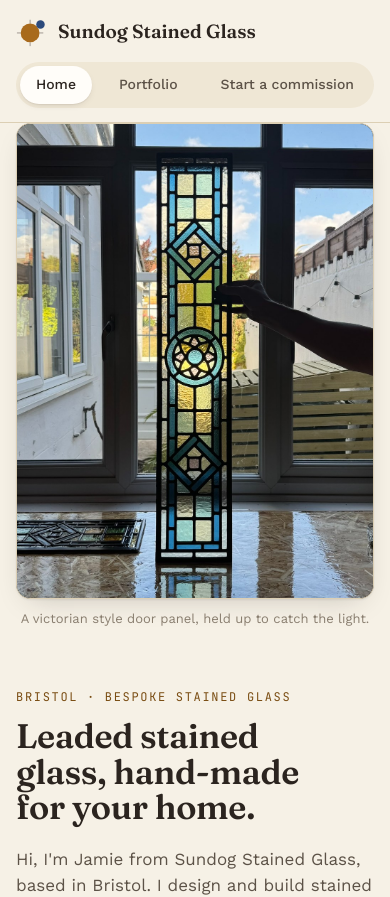
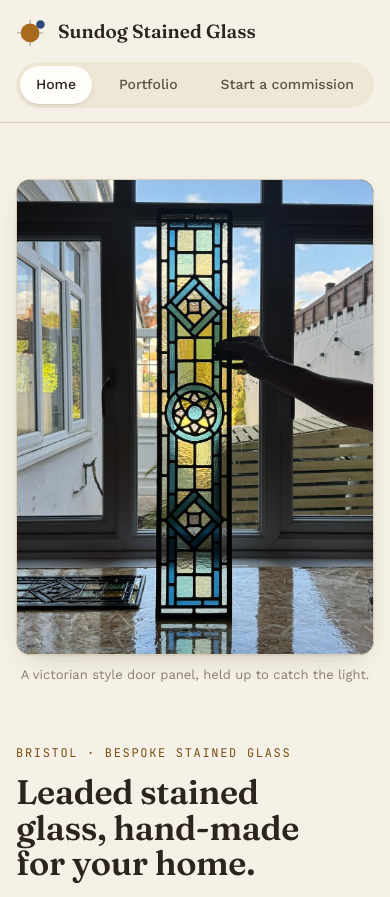
Before and after one commit to jamiewebb182-creator/Sundog, a Next.js app: page / in a window 390 px wide. Shown: the top 897 px of the page. Built offline with nearby package versions, Linux system fonts and the light colour scheme.

Commit message:
Update globals.css

```diff
--- a/app/globals.css
+++ b/app/globals.css
@@ -244,8 +244,13 @@ footer .wrap { display: flex; justify-content: space-between; flex-wrap: wrap; g
    phones) and "medium" sits at 600dp; compact recommends a 16dp side margin,
    medium and up use 24dp (already the default above). This narrows the side
    margin to 16px only below that threshold, so phones get the slightly
-   tighter margin Material's spec calls for while tablets/desktop keep 24px. */
+   tighter margin Material's spec calls for while tablets/desktop keep 24px.
+   NOTE: only padding-left/right are set here, deliberately not the `padding`
+   shorthand — a shorthand here would also set padding-top/bottom to 0 and,
+   at equal specificity, that would beat .view's top/bottom padding (the same
+   collision this whole fix started from), stripping the gap above/below the
+   content on mobile and pulling it flush against the header/footer border. */
 @media (max-width: 599px) {
-  .wrap { padding: 0 16px; }
+  .wrap { padding-left: 16px; padding-right: 16px; }
   header .wrap { padding: 14px 16px; }
 }
```
